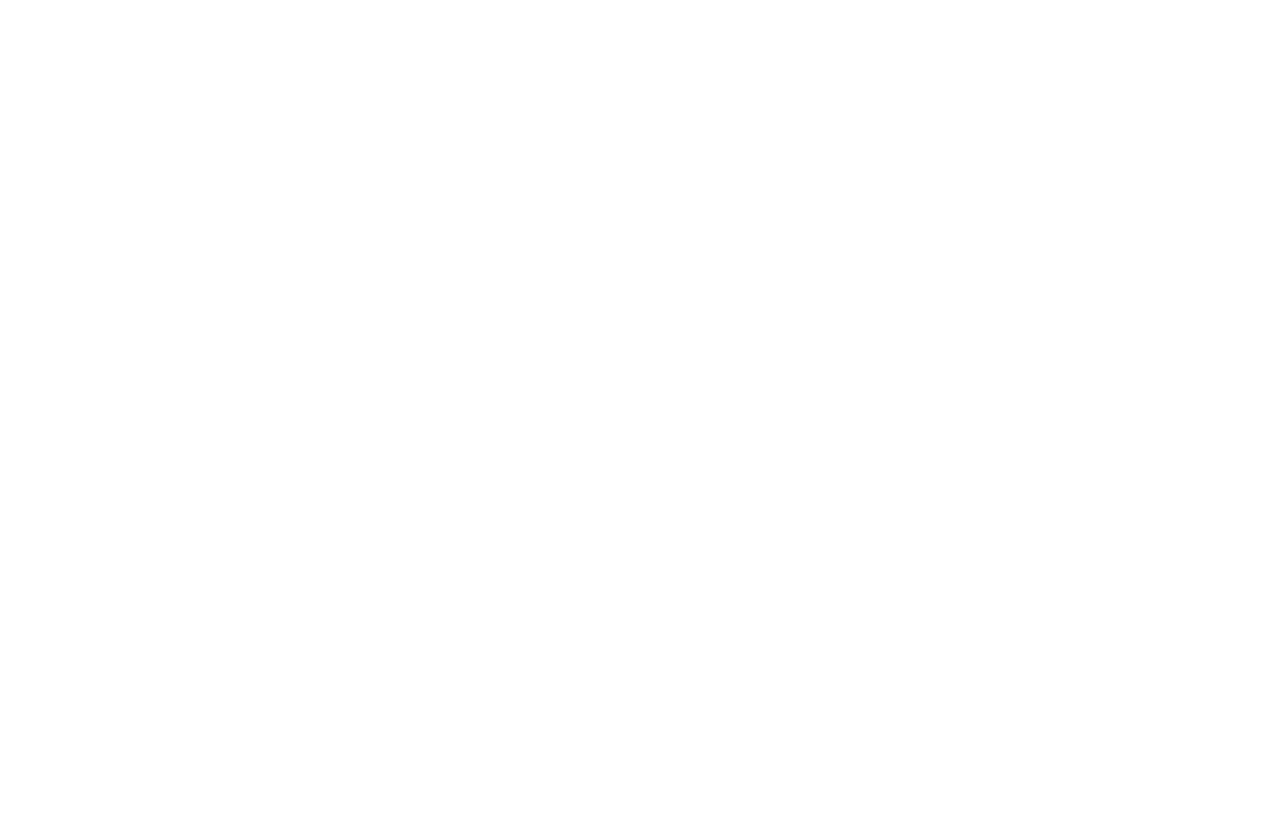
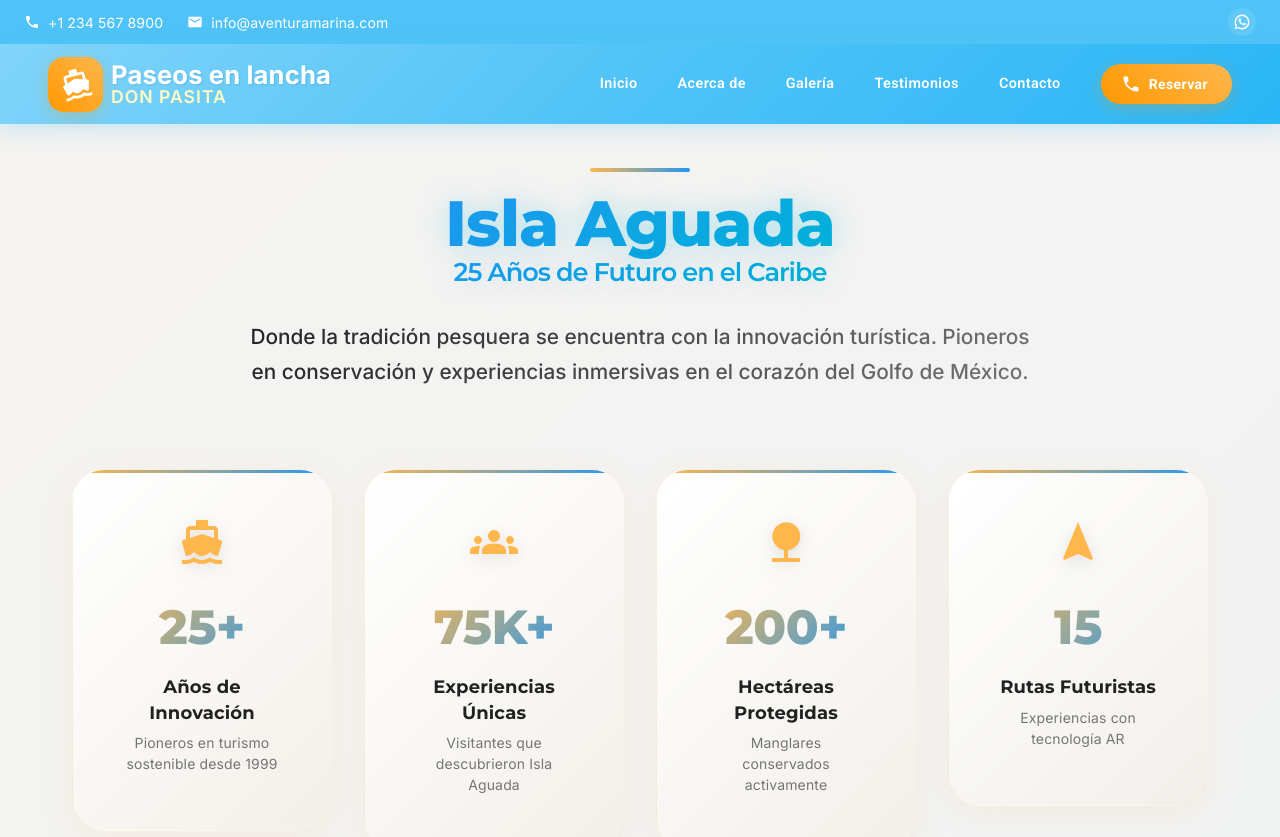
Before and after one commit to irvingLara91/turistic-web, a React (Vite) app in the folder front/: page /acerca in a window 1280 px wide. Before the commit this address had no page. Shown: the top 837 px of the page. Before the commit the page ends 800 px from the top, so only its background shows below. Built offline with nearby package versions, Linux system fonts and the light colour scheme.

Commit message:
creacion de la pagina acerca de

```diff
--- a/front/src/components/Common/Header.tsx
+++ b/front/src/components/Common/Header.tsx
@@ -51,7 +51,7 @@ const Header: React.FC = () => {
 
     const navItems = [
         { label: 'Inicio', href: '/' },
-        { label: 'Acerca de', href: '/acerca-de' },
+        { label: 'Acerca de', href: '/acerca' },
         { label: 'Galería', href: '#galeria' },
         { label: 'Testimonios', href: '#testimonios' },
         { label: 'Contacto', href: '#contacto' }
--- a/front/src/routeConfig/RouteConfig.tsx
+++ b/front/src/routeConfig/RouteConfig.tsx
@@ -12,7 +12,7 @@ const RouteConfig: React.FC = () => {
             element: <MainLayout />,
             children: [
                 { path: '/', element: <Home /> },
-                { path: '/acerca-de', element: <AboutPage /> },
+                { path: '/acerca', element: <AboutPage /> },
 
             ],
         },
```
